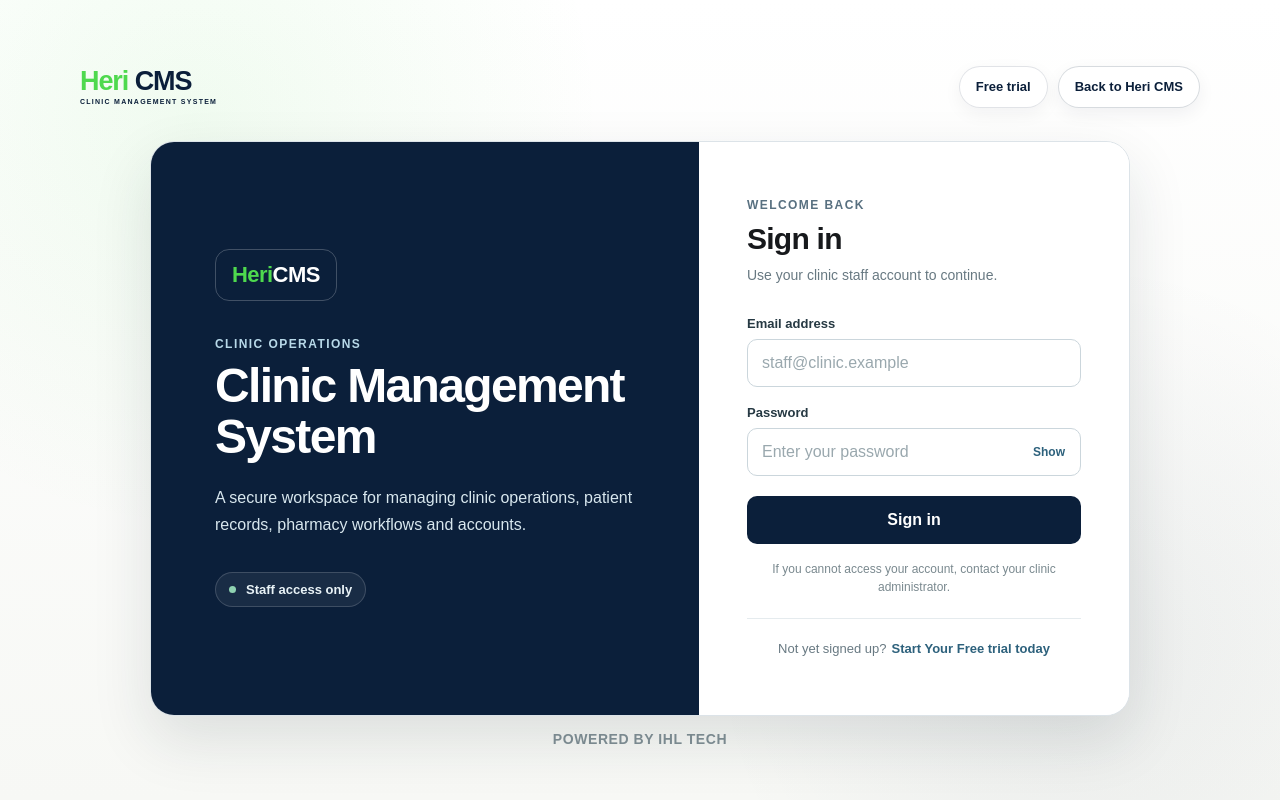
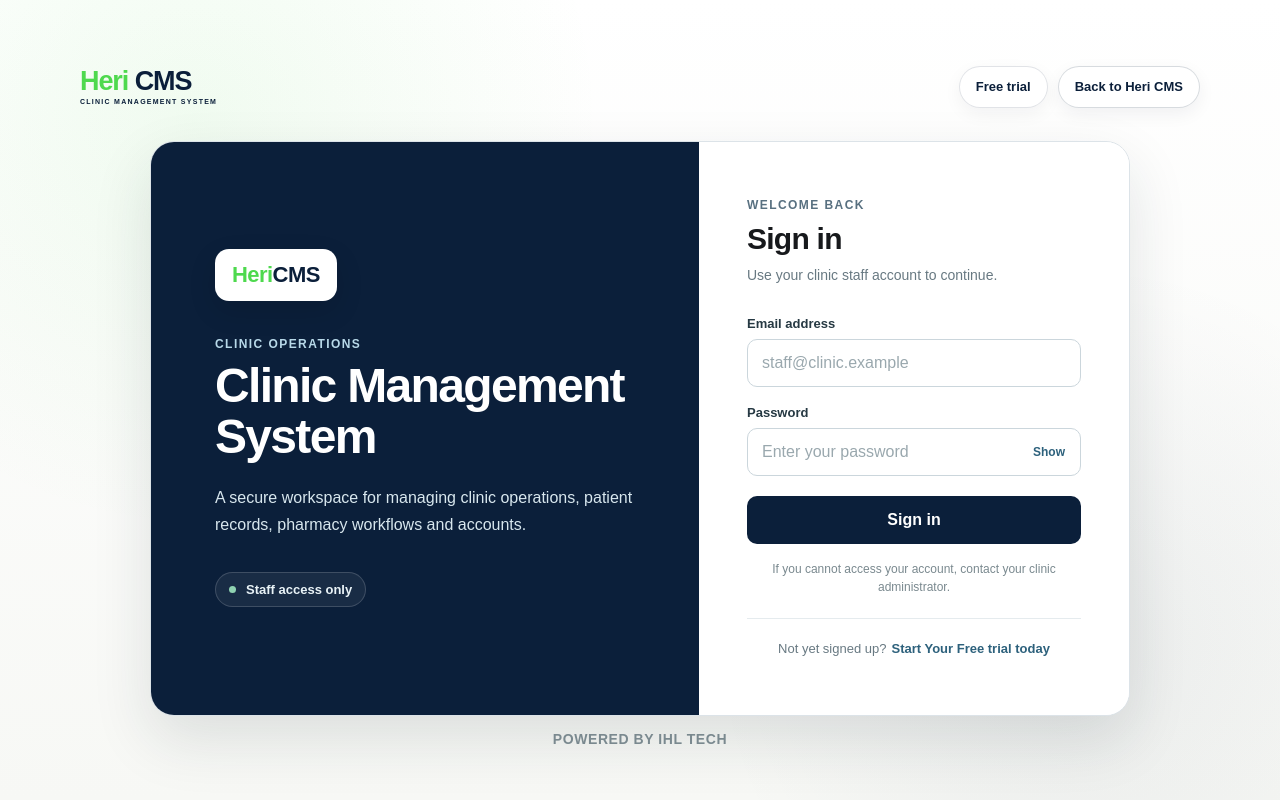
Before and after one commit to violetkimani77-ux/clinic-management-system, a Next.js app: page /login in a window 1280 px wide. Built offline with nearby package versions, Linux system fonts and the light colour scheme; no server answers.

Commit message:
style: match login logo to landing brand

```diff
--- a/app/globals.css
+++ b/app/globals.css
@@ -144,12 +144,14 @@ a {
 .auth-mark {
   width: fit-content;
   min-height: 52px;
-  display: flex;
+  display: inline-flex;
   align-items: center;
   margin-bottom: 36px;
-  padding: 0 16px;
+  padding: 9px 16px 10px;
   border: 1px solid rgba(255, 255, 255, 0.22);
   border-radius: 14px;
+  background: #ffffff;
+  box-shadow: 0 10px 28px rgba(0, 0, 0, 0.12);
   font-size: 22px;
   font-weight: 800;
   letter-spacing: -0.025em;
@@ -166,7 +168,7 @@ a {
 }
 
 .auth-mark .brand-cms {
-  color: #ffffff;
+  color: #0b1f3a;
 }
 
 .auth-kicker,
```
